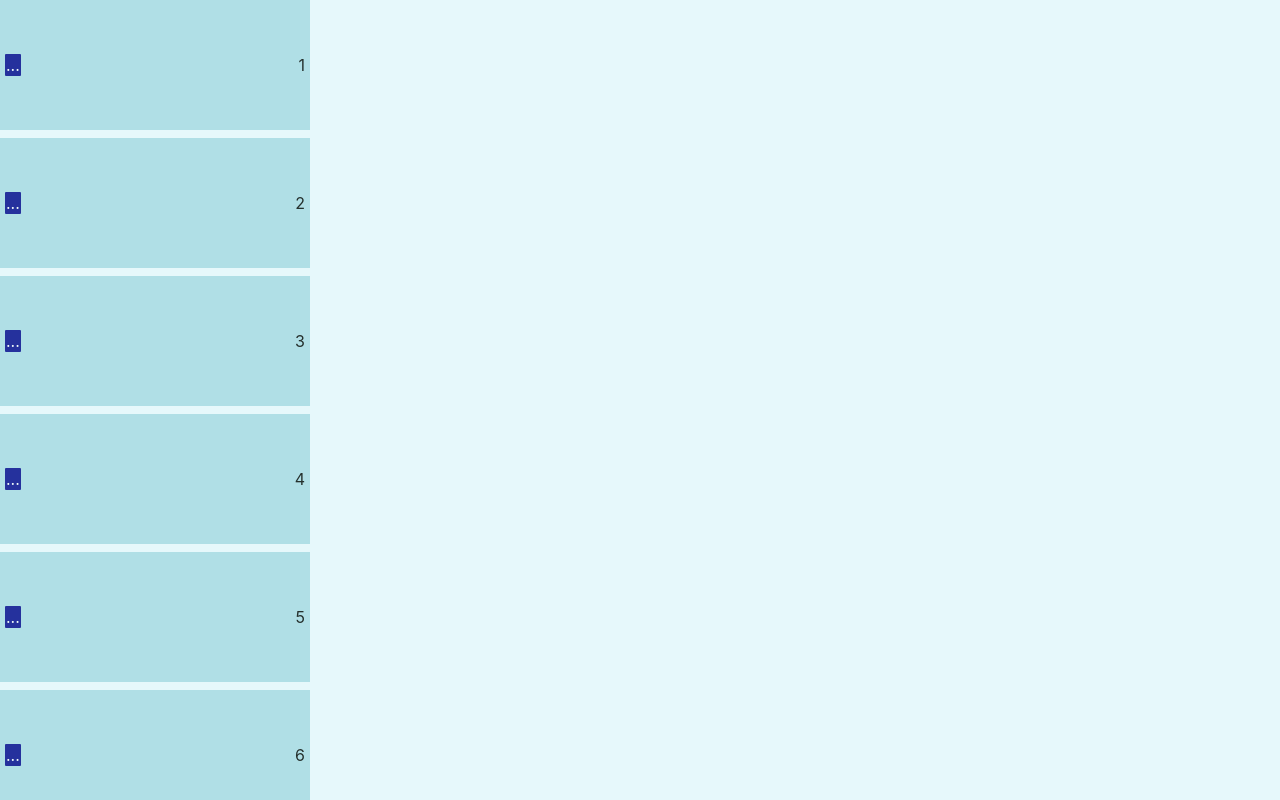
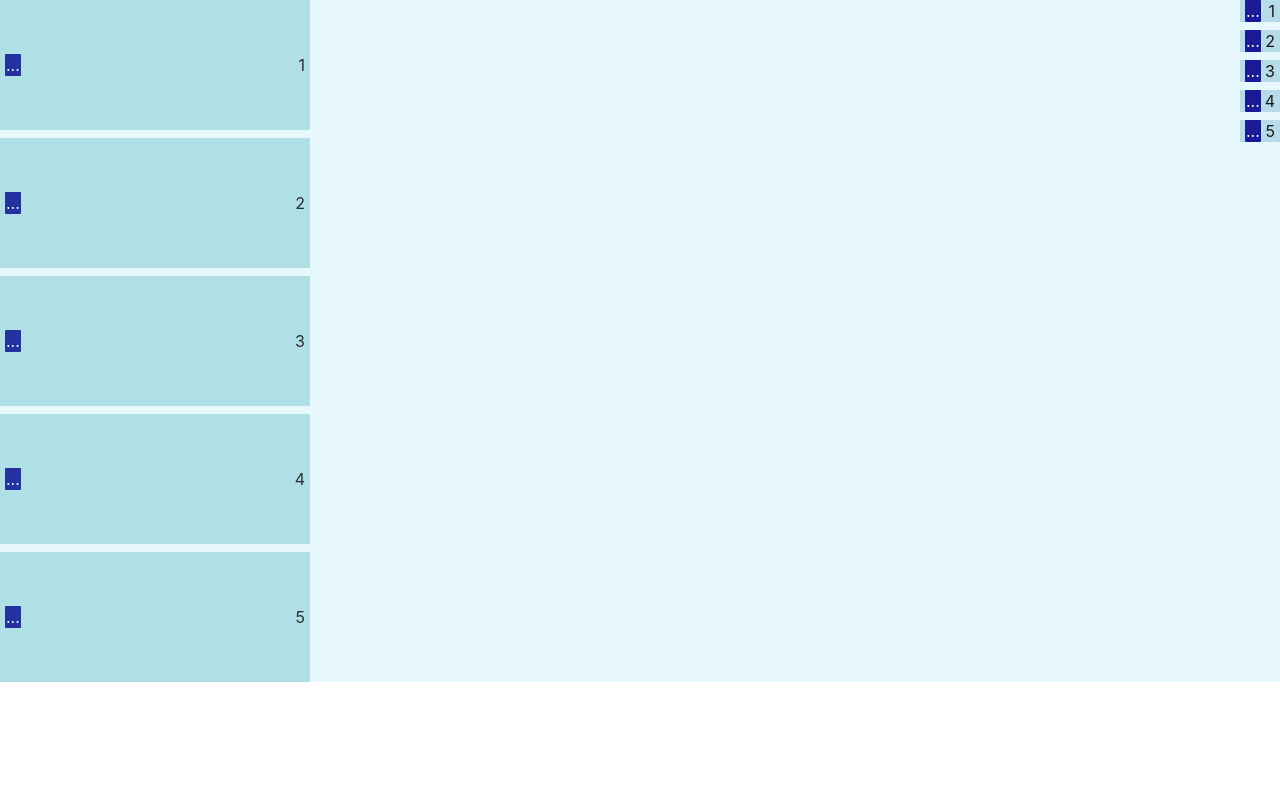
Before and after one commit to nikolay-rusev/dnd-example, a React (Create React App) app: page / in a window 1280 px wide. Shown: the top 800 px of the page. Built offline with nearby package versions, Linux system fonts and the light colour scheme.

Commit message:
adjust calc with top & bottom content

```diff
--- a/src/DragNDrop.js
+++ b/src/DragNDrop.js
@@ -13,12 +13,7 @@ import {
     shrinkContainerStyle,
     TIMEOUT
 } from "./utils/constants";
-import {
-    calcItemStyle,
-    getActualElementHeight,
-    scrollActiveElementIntoView,
-    scrollAfterDragEnd
-} from "./utils/helpers";
+import { calcItemStyle, getActualElementHeight, scrollAfterDragEnd } from "./utils/helpers";
 
 //
 const allowBottomCompensation = true;
@@ -79,51 +74,35 @@ export default function DragNDrop() {
         const el = actualContainer?.firstElementChild;
         const actualElementHeight = getActualElementHeight(el);
 
-        // Get the context container height after shrinking (assuming transitions complete)
-        setTimeout(() => {
-            // Adjust mouse Y based on scrolling
-            const scrollOffset = window.scrollY;
-
         const activatorEvent = event.activatorEvent;
         const mouseY = activatorEvent.clientY;
         // get element for drag-handle case
         const dragHandle = activatorEvent?.srcElement;
         const draggedElement = dragHandle?.parentElement;
-            const topOfDraggedElement = draggedElement.getBoundingClientRect().top;
         const currentIndex = parseInt(draggedElement?.getAttribute("data-index"));
-
         const currentShrinkElement = document.querySelector(
             `#shrink-container [data-index="${currentIndex}"]`
         );
-            const topOfShrinkEl = Math.abs(
+
+        const realHeight = Math.abs(
+            draggedElement.getBoundingClientRect().top -
+                draggedElement?.parentElement.getBoundingClientRect().top
+        );
+
+        const shrinkHeight = Math.abs(
             currentShrinkElement.getBoundingClientRect().top -
                 currentShrinkElement?.parentElement.getBoundingClientRect().top
         );
 
-            // height between top corner of dragged element and mouse point y
-            const adjust = mouseY - topOfDraggedElement;
-            // ratio to adjust for shrink element
-            const ratio = adjust / actualElementHeight;
-            const topCompensation =
-                scrollOffset +
-                topOfDraggedElement -
-                topOfShrinkEl +
-                adjust -
-                shrinkElementHeight * ratio;
-            window.scroll(0, scrollOffset);
-
-            console.log("initialHeight: ", initialHeight);
-            console.log("shrinkContainerHeight: ", shrinkContainerHeight);
-            console.log("leftoverHeight: ", leftoverHeight);
+        const mouseYInRectangle = mouseY - realHeight;
+        const ratio = mouseYInRectangle / actualElementHeight;
+        const topCompensation = mouseY - shrinkHeight - ratio * shrinkElementHeight;
 
         // easy
         const bottomCompensation = leftoverHeight - topCompensation;
 
         setTopFillHeight(topCompensation);
         setBottomFillHeight(bottomCompensation);
-
-            // scrollActiveElementIntoView(event?.active?.id);
-        }, TIMEOUT); // Ensuring transition has completed
     };
 
     const handleDragStart = (event) => {
@@ -198,10 +177,10 @@ export default function DragNDrop() {
                         onDragStart={handleDragStart}
                         onDragEnd={handleDragEnd}
                         collisionDetection={pointerWithin}
-                        autoScroll={{ layoutShiftCompensation: false }}
+                        autoScroll={{ layoutShiftCompensation: true }}
                         measuring={{
                             droppable: {
-                                strategy: MeasuringStrategy.WhileDragging // Correct way to define measuring strategy
+                                strategy: MeasuringStrategy.Always // Correct way to define measuring strategy
                             }
                         }}
                     >
--- a/src/utils/constants.js
+++ b/src/utils/constants.js
@@ -5,10 +5,10 @@ export const REGULAR_HEIGHT = 120;
 export const SHRUNK_WIDTH = 30;
 export const SHRUNK_HEIGHT = 12;
 
-export const dragItemsArray = [1, 2, 3, 4, 5, 6, 7, 8, 9, 10];
+export const dragItemsArray = [1, 2, 3, 4, 5];
 
 export const shrinkContainerStyle = {
-    visibility: "hidden",
+    visibility: "visible",
     position: "absolute",
     top: 0,
     right: 0
```
Lines whose indentation alone changed are shown as unchanged.
